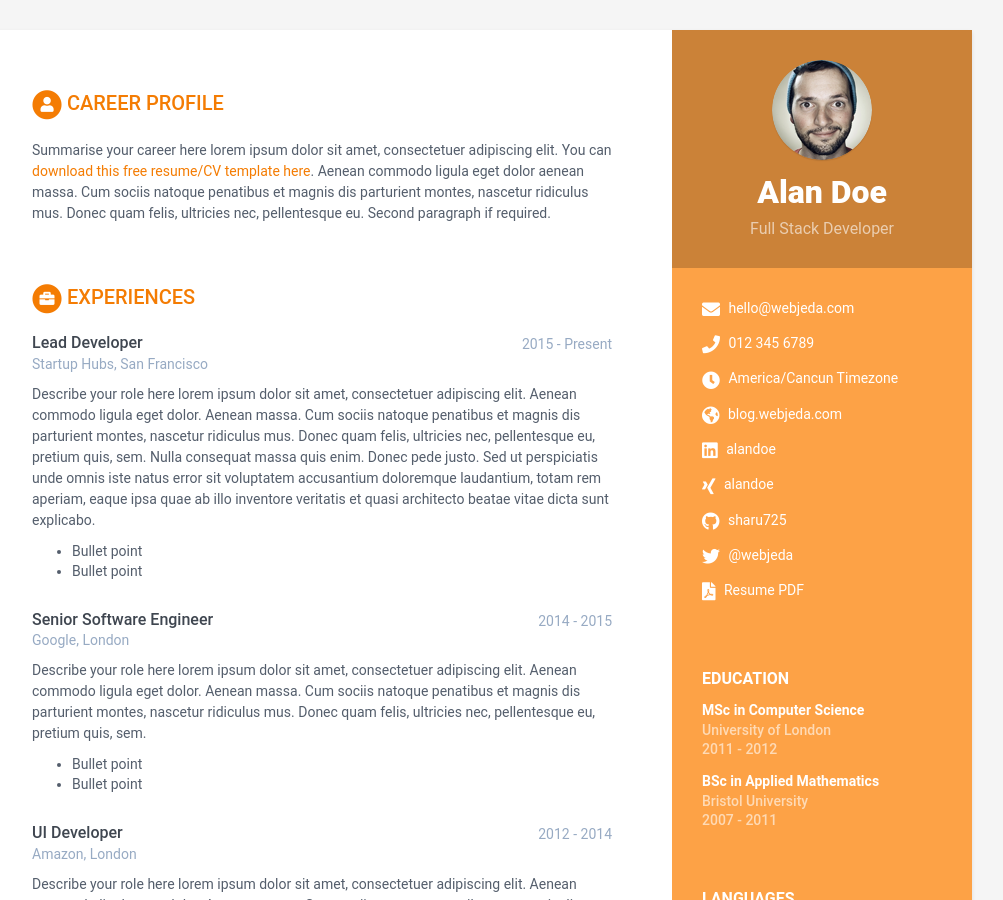
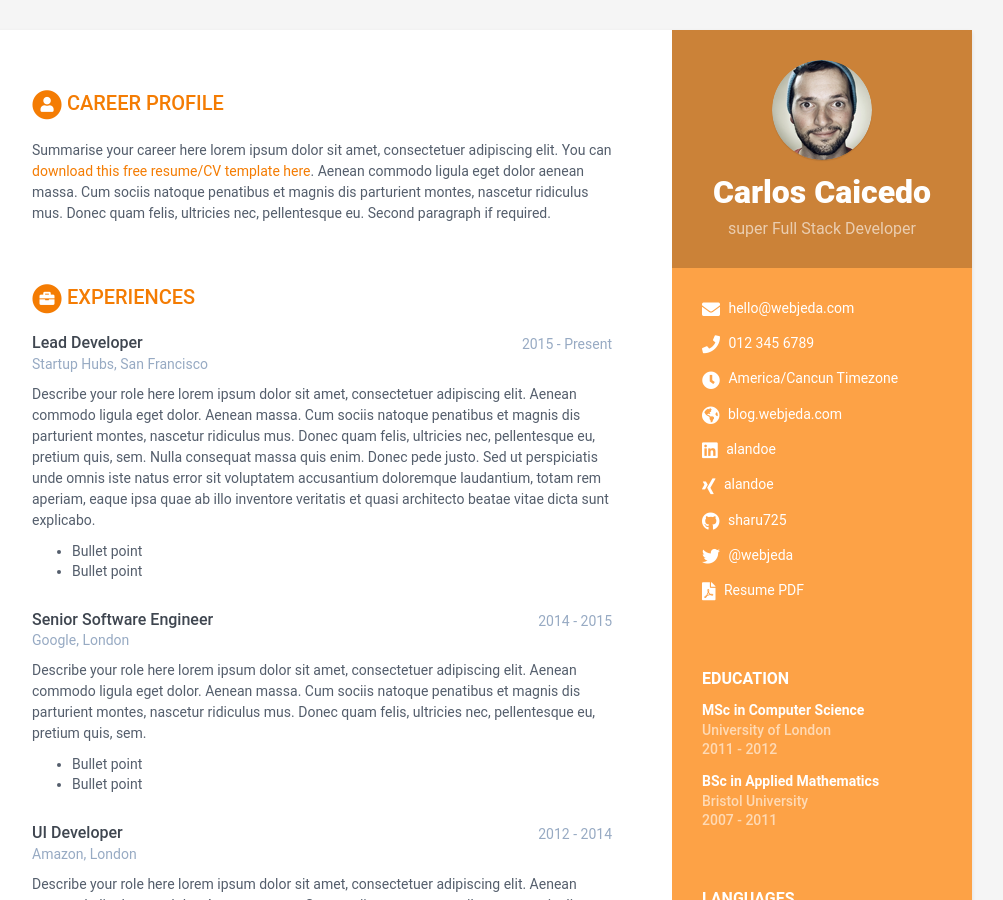
Before and after one commit to 00CARLOSECG00/Jekyll, a Jekyll site: the page built from index.html, in a window 1280 px wide and 900 px high. Shown: the whole window, without its empty margins (168-1171 px from the left). Built offline with Jekyll 4.4.1, drawn with Linux system fonts in a browser that asks for light colours.

Commit message:
Cambia nombre del sitio

```diff
--- a/_data/data.yml
+++ b/_data/data.yml
@@ -8,8 +8,8 @@ sidebar:
     education: True # set to False if you want education in main section instead of in sidebar
 
     # Profile information
-    name: Alan Doe
-    tagline: Full Stack Developer
+    name: Carlos Caicedo
+    tagline: super Full Stack Developer
     avatar: profile.png  #place a 100x100 picture inside /assets/images/ folder and provide the name of the file below
 
     # Sidebar links
```
